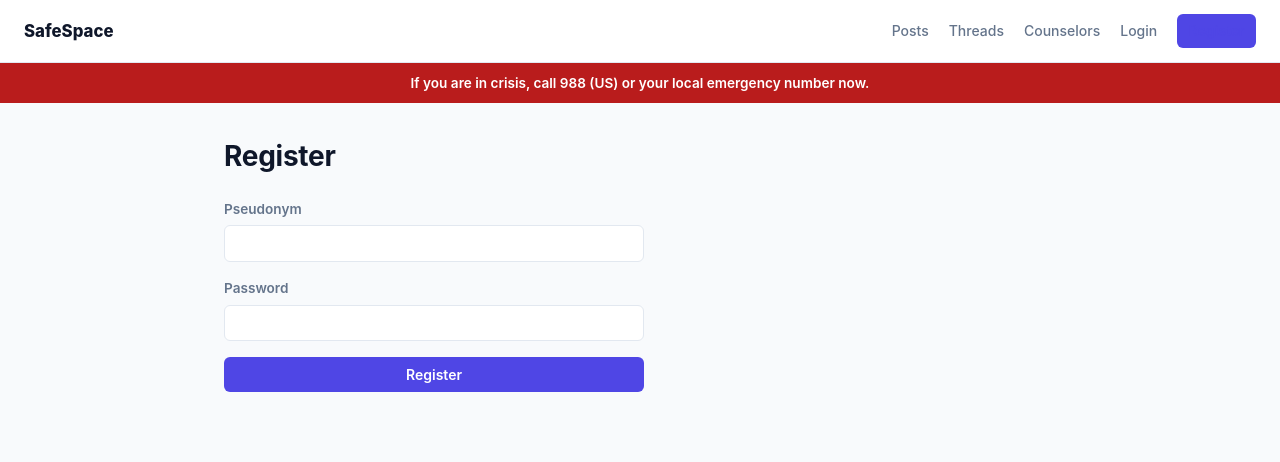
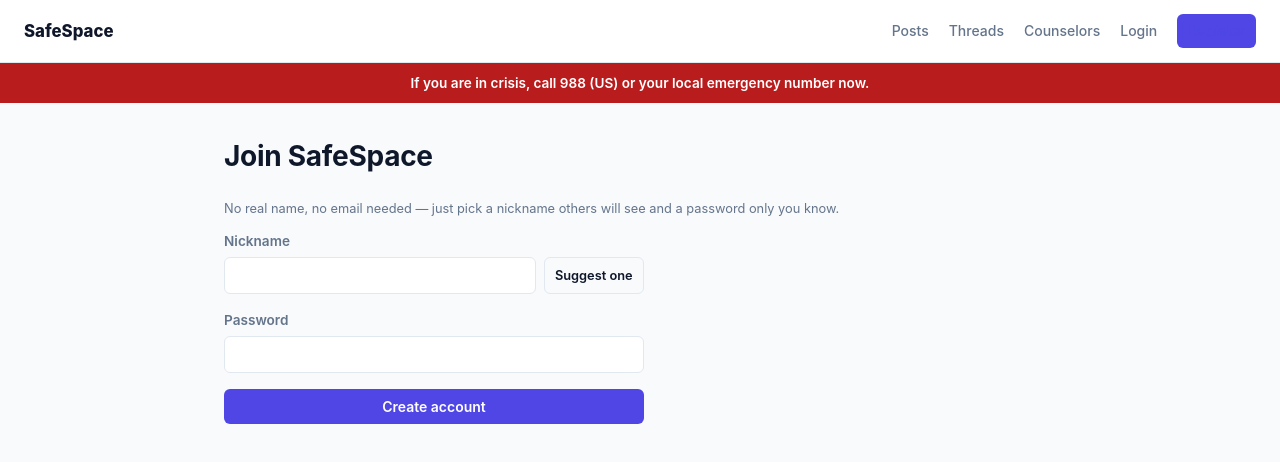
Before and after one commit to amarasie0602/Safe_Space, a React (Vite) app in the folder client/: page /register in a window 1280 px wide. Shown: the top 462 px of the page. Built offline with nearby package versions, Linux system fonts and the light colour scheme; no server answers.

Commit message:
feat: auto-login after registration and add nickname suggestion helper

```diff
--- a/client/src/index.css
+++ b/client/src/index.css
@@ -187,6 +187,16 @@ a:hover {
   font-size: 0.85rem;
   font-weight: 600;
   color: var(--color-text-muted);
+}
+
+.input-group {
+  display: flex;
+  gap: 0.5rem;
+}
+
+.input-group input {
+  flex: 1;
+  min-width: 0;
 }
 
 input,
--- a/client/src/pages/Register.jsx
+++ b/client/src/pages/Register.jsx
@@ -1,17 +1,33 @@
-import { useState } from 'react';
+import { useContext, useState } from 'react';
+import { useNavigate } from 'react-router-dom';
 import api from '../api/axios';
+import { AuthContext } from '../context/AuthContext';
 import ErrorMessage from '../components/ErrorMessage';
+
+const ADJECTIVES = ['quiet', 'steady', 'hopeful', 'gentle', 'brave', 'calm', 'kind', 'bright'];
+const NOUNS = ['fox', 'river', 'sky', 'maple', 'harbor', 'ember', 'willow', 'meadow'];
+
+const suggestNickname = () => {
+  const adjective = ADJECTIVES[Math.floor(Math.random() * ADJECTIVES.length)];
+  const noun = NOUNS[Math.floor(Math.random() * NOUNS.length)];
+  const number = Math.floor(Math.random() * 900) + 100;
+  return `${adjective}_${noun}${number}`;
+};
 
 const Register = () => {
   const [pseudonym, setPseudonym] = useState('');
   const [password, setPassword] = useState('');
   const [error, setError] = useState('');
+  const { login } = useContext(AuthContext);
+  const navigate = useNavigate();
 
   const handleSubmit = async (e) => {
     e.preventDefault();
     setError('');
     try {
-      await api.post('/auth/register', { pseudonym, password });
+      const { data } = await api.post('/auth/register', { pseudonym, password });
+      login(data);
+      navigate('/');
     } catch (err) {
       setError(err.response?.data?.message || 'Registration failed');
     }
@@ -19,11 +35,30 @@ const Register = () => {
 
   return (
     <div>
-      <h1>Register</h1>
+      <h1>Join SafeSpace</h1>
+      <p className="text-muted">
+        No real name, no email needed — just pick a nickname others will see and a password
+        only you know.
+      </p>
       <form className="form" onSubmit={handleSubmit}>
         <label className="field">
-          Pseudonym
-          <input value={pseudonym} onChange={(e) => setPseudonym(e.target.value)} required />
+          Nickname
+          <div className="input-group">
+            <input
+              value={pseudonym}
+              onChange={(e) => setPseudonym(e.target.value)}
+              minLength={3}
+              maxLength={32}
+              required
+            />
+            <button
+              type="button"
+              className="btn btn-ghost btn-sm"
+              onClick={() => setPseudonym(suggestNickname())}
+            >
+              Suggest one
+            </button>
+          </div>
         </label>
         <label className="field">
           Password
@@ -31,12 +66,13 @@ const Register = () => {
             type="password"
             value={password}
             onChange={(e) => setPassword(e.target.value)}
+            minLength={6}
             required
           />
         </label>
         {error && <ErrorMessage message={error} />}
         <button type="submit" className="btn btn-primary">
-          Register
+          Create account
         </button>
       </form>
     </div>
```
